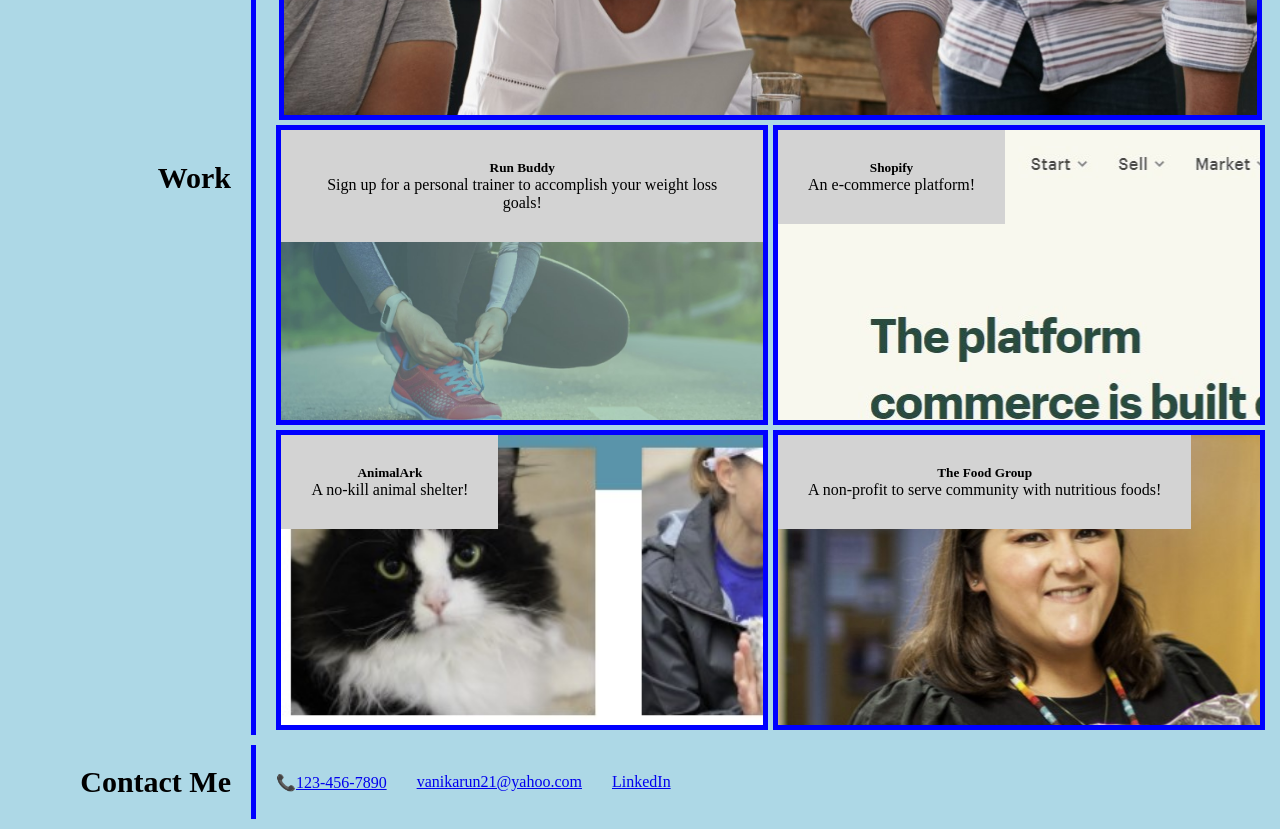
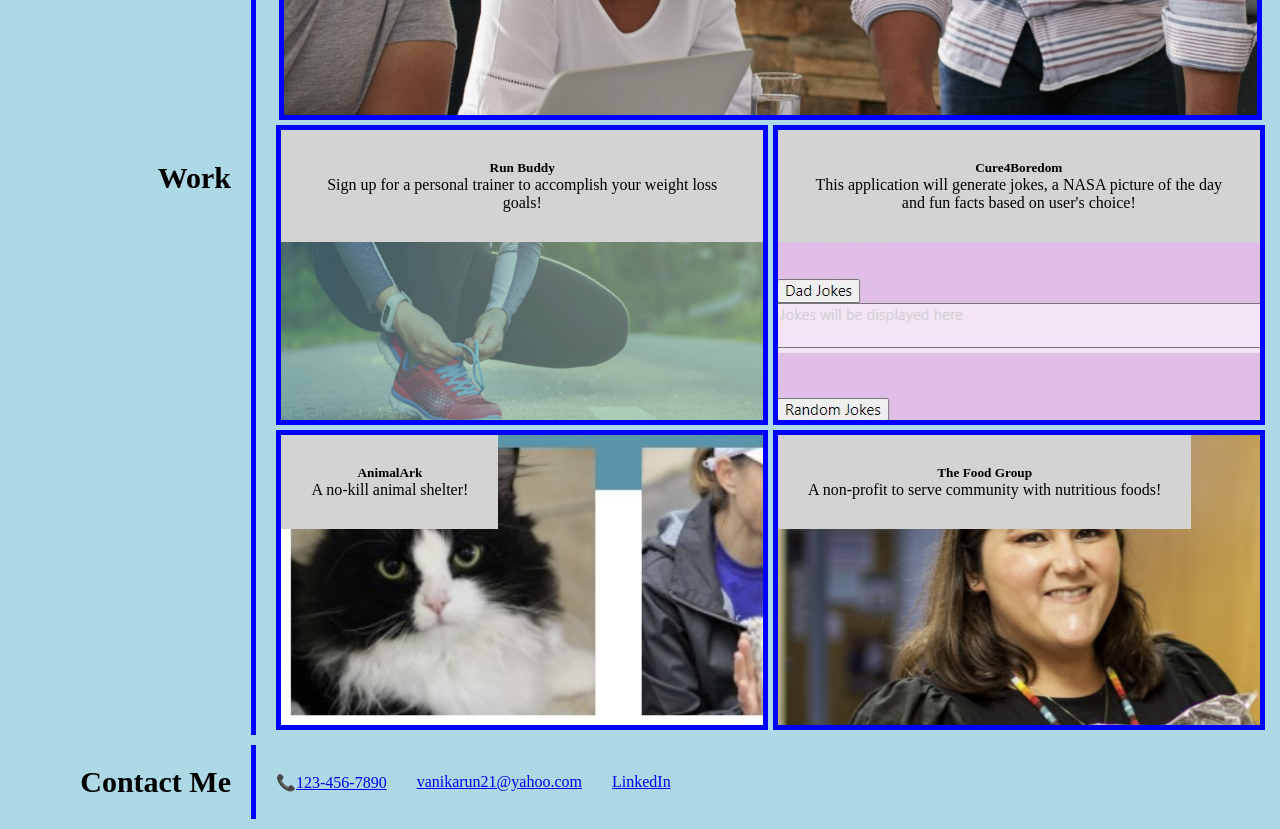
Before and after one commit to vanikarun21/web_developer_portfolio, a plain HTML site: page index.html in a window 1280 px wide. Shown: the part 820-1649 px from the top of the page. Drawn offline with Linux system fonts and the light colour scheme.

Commit message:
old project replaced with new project - Cure4Boredom

```diff
--- a/assests/style.css
+++ b/assests/style.css
@@ -157,8 +157,8 @@ h3 {
     height: 300px;
 }
 
-#Shopify {
-    background-image: url(../assests/images/project3.jpg);
+#cure4Boredom {
+    background-image: url(../assests/images/project_3new.jpg);
 }
 
 #AnimalArk {
--- a/index.html
+++ b/index.html
@@ -78,12 +78,12 @@
                         <p>Sign up for a personal trainer to accomplish your weight loss goals!</p>
                     </div>
                 </a>
-                <a id="Shopify"class="flex-item" href="https://www.shopify.com/" target="_blank" rel="noopener noreferrer">
+                <a id="cure4Boredom"class="flex-item" href="https://vanikarun21.github.io/Cure4Boredom/" target="_blank" rel="noopener noreferrer">
                     <div class="project3 hp">
                         <!--flexitem-->
-                        <h5>Shopify
+                        <h5>Cure4Boredom
                         </h5>
-                        <p>An e-commerce platform!</p>
+                        <p>This application will generate jokes, a NASA picture of the day and fun facts based on user's choice!</p>
                     </div>
                 </a>
                 <a id="AnimalArk" class="flex-item" href="https://animalarkmn.org/" target="_blank" rel="noopener noreferrer">
```
Also changed, not shown: assests/images/04-web-apis-homework-demo.jpg (added), assests/images/project_3new.jpg (added).
